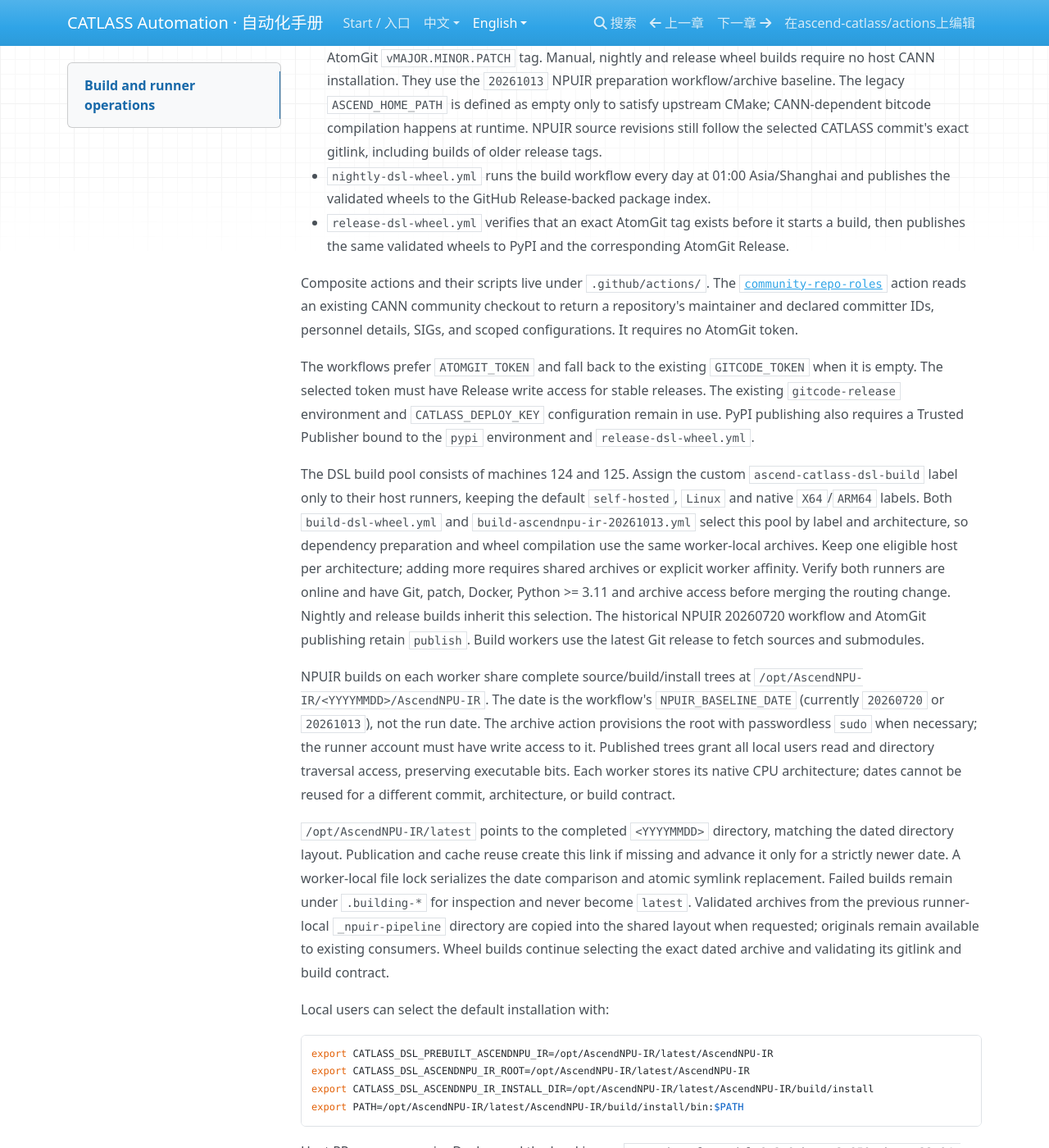
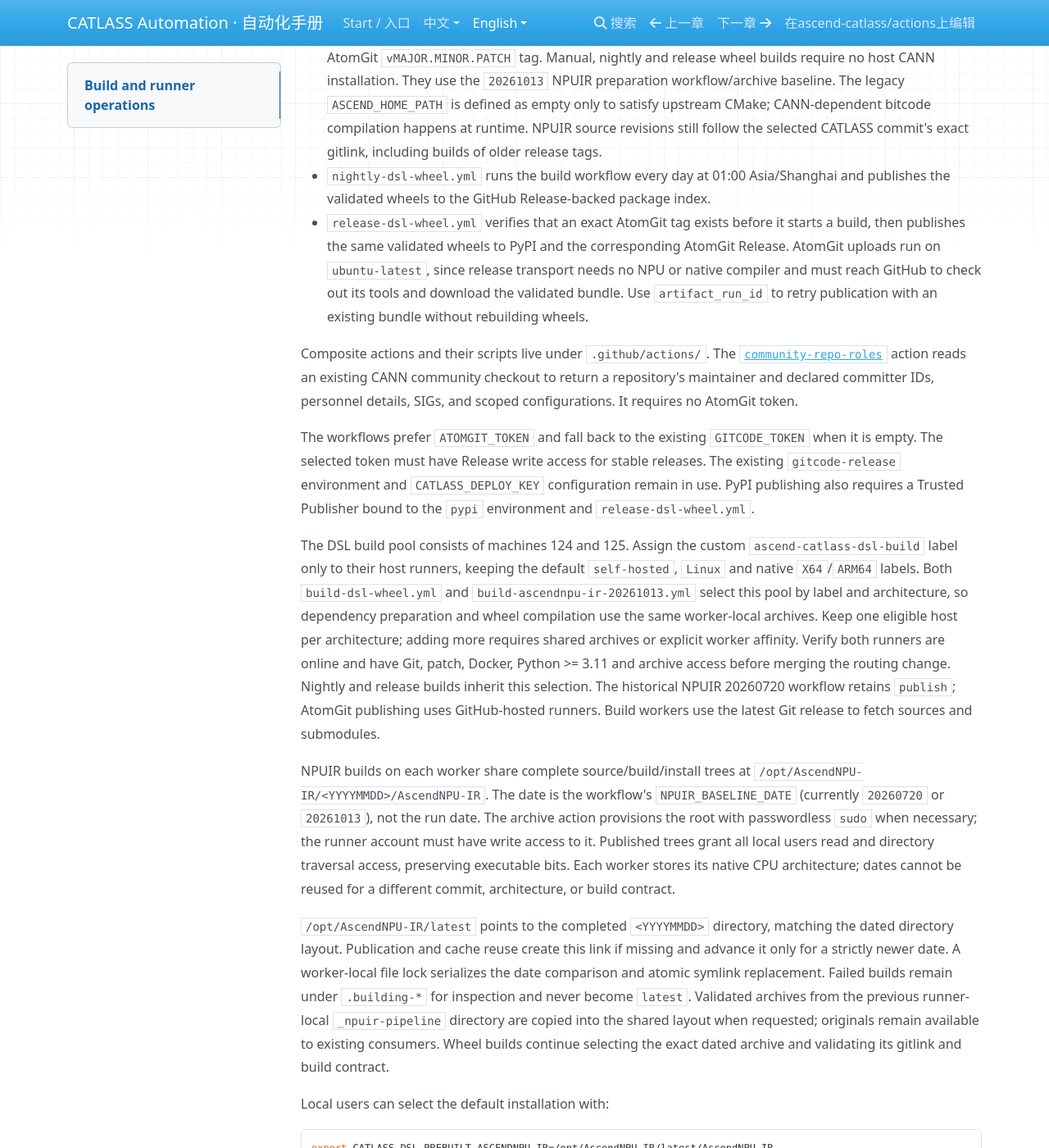
Before and after one commit to ascend-catlass/actions, an MkDocs documentation site: the page built from docs/en/operations.md, in a window 1280 px wide and 1400 px high, scrolled down 1685 px. Shown: the whole window at 82% size. Built offline with MkDocs 1.6.1, drawn with Linux system fonts in a browser that asks for light colours; nearby versions of some CDN libraries.

Commit message:
fix: publish AtomGit release bundles on GitHub-hosted runners

```diff
--- a/docs/en/operations.md
+++ b/docs/en/operations.md
@@ -89,7 +89,10 @@
   package index.
 - `release-dsl-wheel.yml` verifies that an exact AtomGit tag exists before it
   starts a build, then publishes the same validated wheels to PyPI and the
-  corresponding AtomGit Release.
+  corresponding AtomGit Release. AtomGit uploads run on `ubuntu-latest`, since
+  release transport needs no NPU or native compiler and must reach GitHub to
+  check out its tools and download the validated bundle. Use `artifact_run_id`
+  to retry publication with an existing bundle without rebuilding wheels.
 
 Composite actions and their scripts live under `.github/actions/`.
 The
@@ -113,7 +116,8 @@ same worker-local archives. Keep one eligible host per architecture; adding
 more requires shared archives or explicit worker affinity. Verify both runners
 are online and have Git, patch, Docker, Python >= 3.11 and archive access before merging the
 routing change. Nightly and release builds inherit this selection. The
-historical NPUIR 20260720 workflow and AtomGit publishing retain `publish`.
+historical NPUIR 20260720 workflow retains `publish`; AtomGit publishing uses
+GitHub-hosted runners.
 Build workers use the latest Git release to fetch sources and submodules.
 
 NPUIR builds on each worker share complete source/build/install trees at
```
Also changed, not shown: docs/zh/workflows.md (+3 -1 lines), 2 other files.
